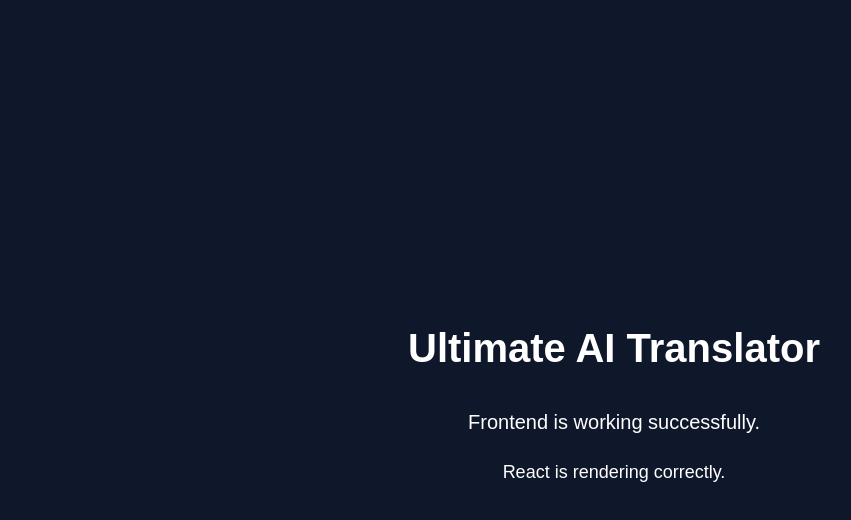
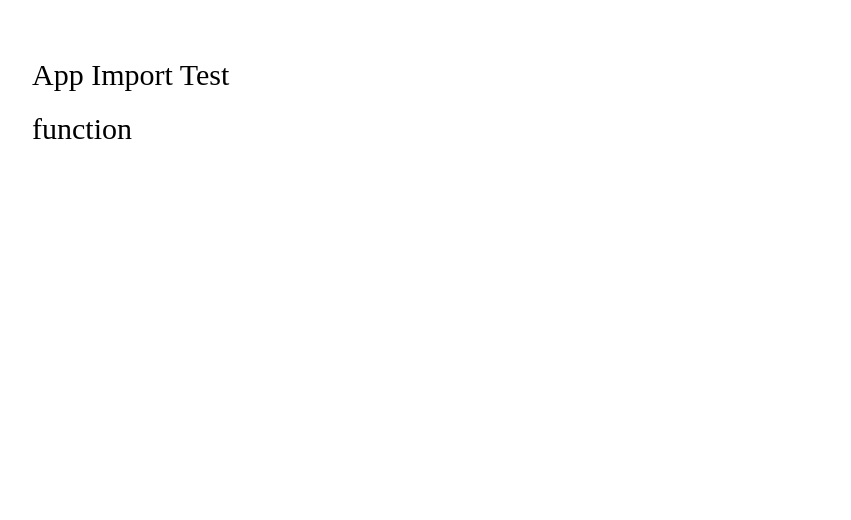
Before and after one commit to Shadow786s/ultimate-ai-translator-v2, a React (Vite) app in the folder frontend/: page / in a window 1280 px wide. Shown: the top 520 px of the page, without its empty margins (26-877 px from the left). Built offline with nearby package versions, Linux system fonts and the light colour scheme.

Commit message:
Update main.jsx

```diff
--- a/frontend/src/main.jsx
+++ b/frontend/src/main.jsx
@@ -3,12 +3,22 @@ import ReactDOM from "react-dom/client";
 
 import App from "./App.jsx";
 
-import "./styles.css";
-
 ReactDOM.createRoot(
   document.getElementById("root")
 ).render(
-  <React.StrictMode>
-    <App />
-  </React.StrictMode>
+  <div
+    style={{
+      minHeight: "100vh",
+      background: "white",
+      color: "black",
+      padding: "50px",
+      fontSize: "30px",
+    }}
+  >
+    <div>App Import Test</div>
+
+    <div style={{ marginTop: "20px" }}>
+      {typeof App}
+    </div>
+  </div>
 );
```
